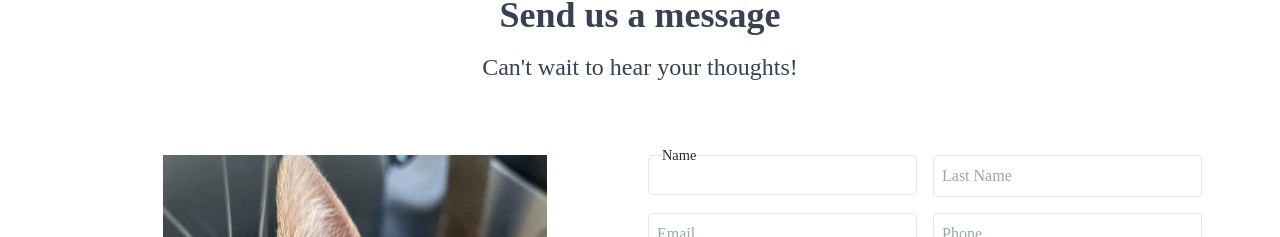
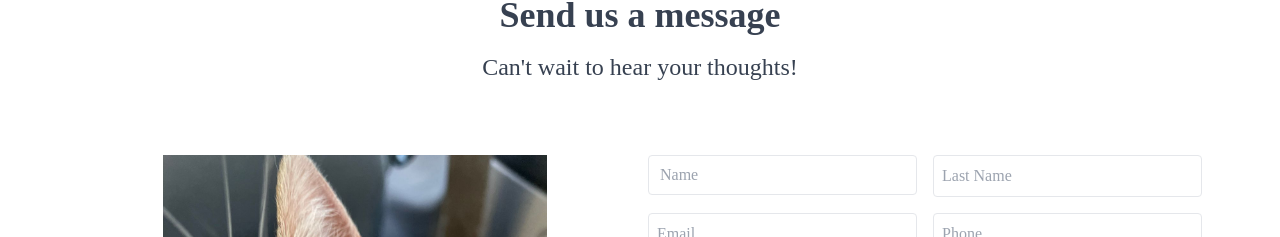
Before and after one commit to demetgas/tailwind-vue-project, a Vue app: page / in a window 1280 px wide. Shown: the part 4992-5229 px from the top of the page. Built offline with nearby package versions, Linux system fonts and the light colour scheme.

Commit message:
Update index.css

```diff
--- a/src/index.css
+++ b/src/index.css
@@ -5,7 +5,7 @@ body {
   margin: 0;
   @apply font-[Poppins];
 }
-.input-text {
+input[type="text"]:focus ~ .input-text {
   @apply text-gray-800 bg-white transform -translate-y-5 scale-90;
 }
 code {
```
